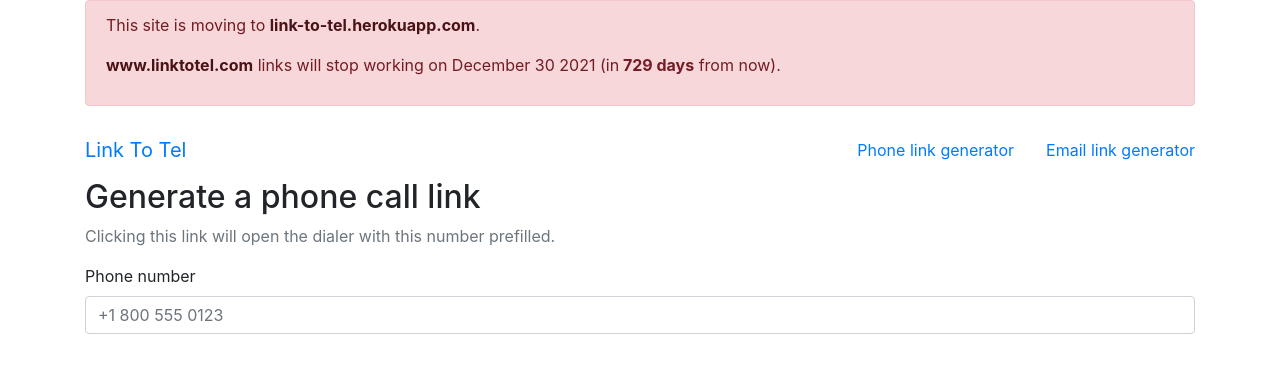
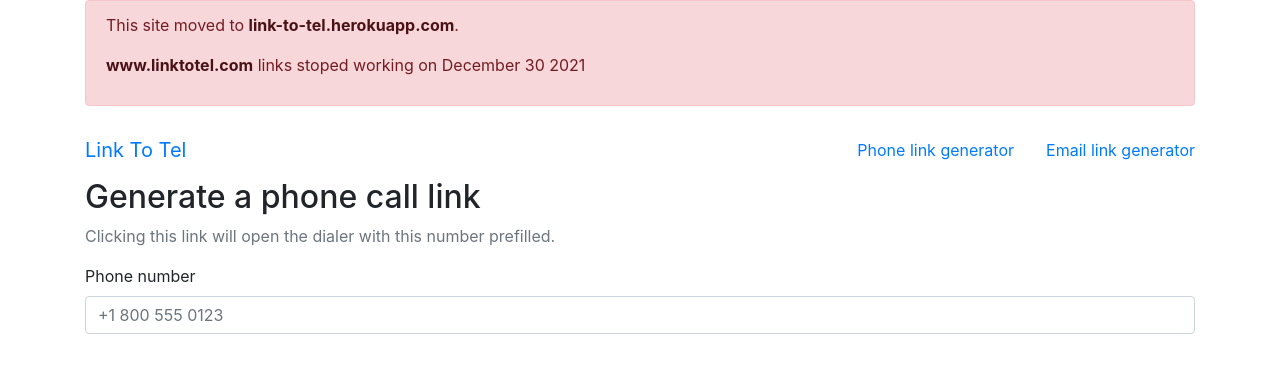
Before and after one commit to arye-eidelman/link-to-tel, a React (Create React App) app in the folder app/javascript/: page / in a window 1280 px wide. Shown: the top 372 px of the page. Built offline with nearby package versions, Linux system fonts and the light colour scheme; the HTML template or start-up script is replaced by a standard one.

Commit message:
Update warning to reflect that the deadline passed

```diff
--- a/app/javascript/src/App.jsx
+++ b/app/javascript/src/App.jsx
@@ -7,13 +7,12 @@
 
 class App extends Component {
   render() {
-    const daysRemaining = Math.round((new Date(2021, 11, 30) - new Date()) / (24 * 60 * 60 * 1000))
     return (
       <Router>
           <Container fluid="md">
             <Alert color="danger">
               <p>
-                This site is moving to {' '}
+                This site moved to {' '}
                 <a className="alert-link" href="https://link-to-tel.herokuapp.com/">
                   link-to-tel.herokuapp.com
                 </a>.
@@ -23,9 +22,7 @@
                 <a className="alert-link" href="https://www.linktotel.com/">
                   www.linktotel.com
                 </a> {' '}
-                links will stop working on December 30 2021 (in
-                <b>{' '}{daysRemaining}{' '}
-                day{daysRemaining > 1 ? 's' : ''}</b> from now).
+                links stoped working on December 30 2021
               </p>
             </Alert>
 
```
